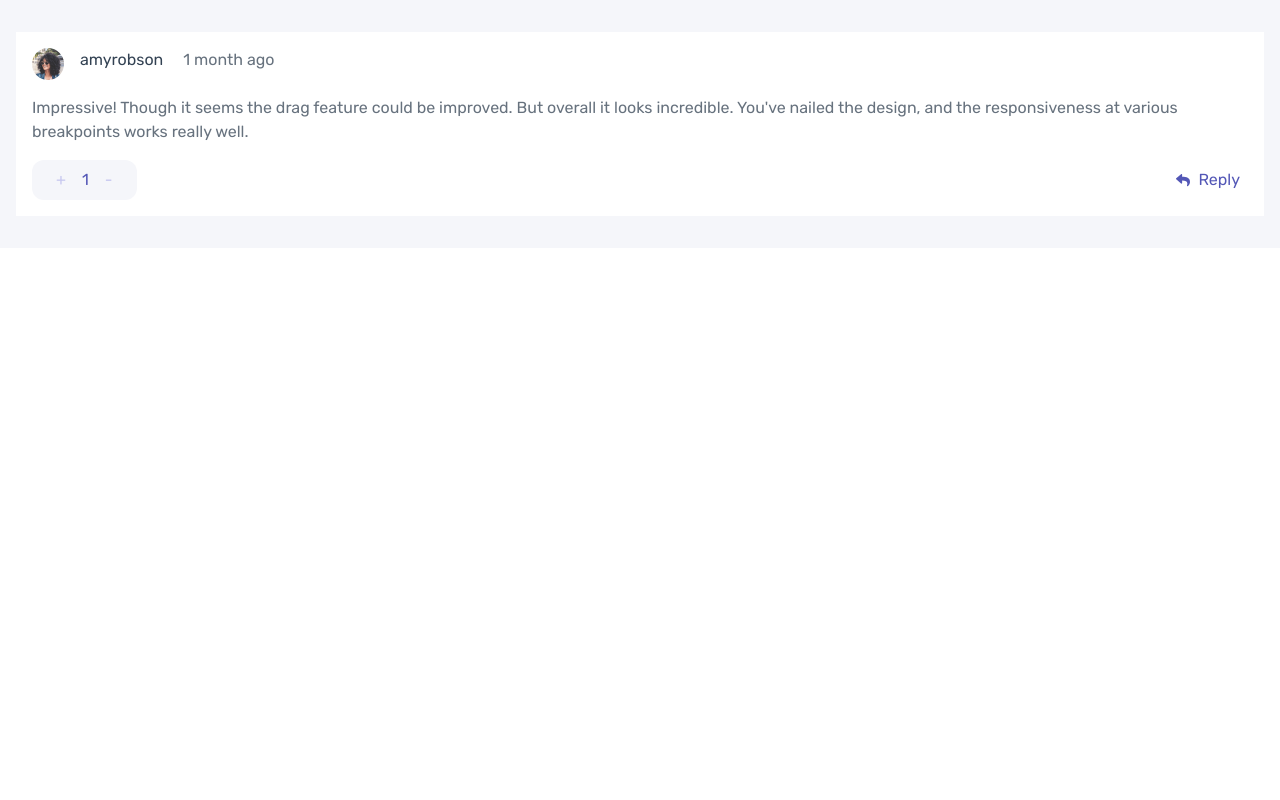
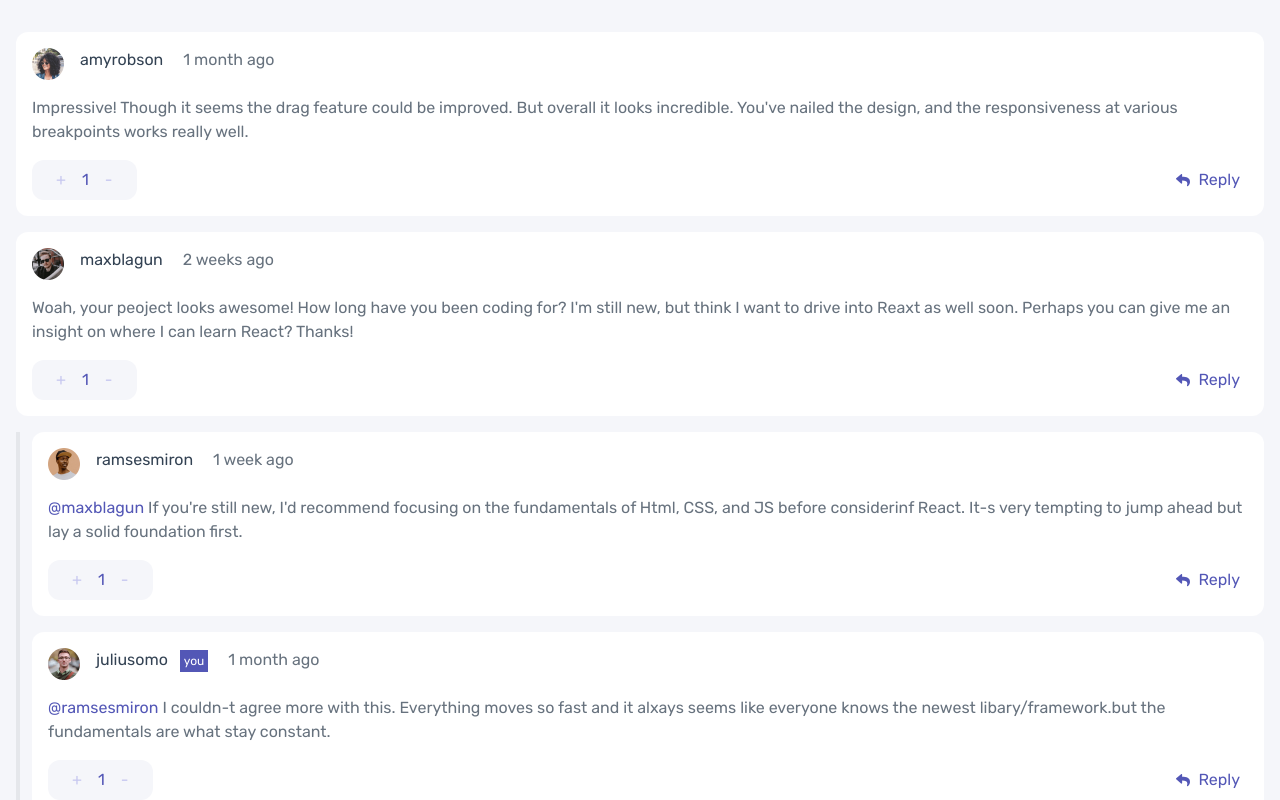
Before and after one commit to Georginio-prod/interactive-comments-section, a Vue app: page / in a window 1280 px wide. Shown: the top 800 px of the page. Built offline with nearby package versions, Linux system fonts and the light colour scheme.

Commit message:
style: ajustement

```diff
--- a/src/components/content.vue
+++ b/src/components/content.vue
@@ -1,8 +1,8 @@
 <template>
     <div class="w-full h-auto justify-center items-center bg-[#F5F6FA]">
-        <div class="w-full flex flex-col justify-center items-center px-4 py-8">
+        <div class="w-full flex flex-col  px-4 py-8">
 
-            <div class="bg-white px-4 py-4">
+            <div class="bg-white px-4 py-4 rounded-xl">
                 <div class="flex ">
                     <img src="/public/avatars/image-amyrobson.png" alt="avatar" class="w-8 h-8">
                     <p class="pl-4 text-textcol ">
@@ -47,6 +47,168 @@
                     </div>
                 </div>
             </div>
+
+            <div class="bg-white px-4 py-4 mt-4 rounded-xl">
+                <div class="flex ">
+                    <img src="/public/avatars/image-maxblagun.png" alt="avatar" class="w-8 h-8">
+                    <p class="pl-4 text-textcol ">
+                        maxblagun <span class="text-textdes pl-4">2 weeks ago</span>
+                    </p>
+                </div>
+                <div class=" pt-4 text-textdes">
+                    <p>
+                        {{ msg1 }}
+                    </p>
+                    <div class="flex justify-between items-center">
+                        <div class="bg-bgcol flex rounded-xl mt-4">
+                            <p class="px-6 py-2">
+                                <button @click="conteur++" key="bA" class="pr-4 text-btn">+</button>
+                                <span class="text-num pr-4"> {{ conteur }}</span>
+                                <button @click="conteur--" key="bB" class=" text-btn">-</button>
+                            </p>
+                        </div>
+                        <div class="flex items-center mt-4">
+                            <div v-if="!visible" class="flex items-center">
+                                <img src="/public/icon-reply.svg" alt="" class="mx-auto">
+                                <button @click="visible = true" class="text-num p-2">
+                                    Reply
+                                </button>
+                            </div>
+                            <div v-else class="flex flex-col items-center">
+                                <div class="flex items-center">
+                                    <img src="/public/icon-delete.svg" alt="">
+                                    <button class="p-2 text-sup">
+                                        Delete
+                                    </button>
+                                    <img src="/public/icon-edit.svg" alt="" class="pl-3">
+                                    <button class="p-2 text-num ">
+                                        Edit
+                                    </button>
+                                </div>
+
+
+                            </div>
+
+                        </div>
+                    </div>
+                </div>
+            </div>
+
+            <div class="relative">
+                <div class="border-2 w-1 h-[530px]  mt-4 absolute"></div>
+            </div>
+
+            <div class="bg-white px-4 py-4 mt-4 ml-4 rounded-xl">
+                <div class="flex ">
+                    <img src="/public/avatars/image-ramsesmiron.png" alt="avatar" class="w-8 h-8">
+                    <p class="pl-4 text-textcol ">
+                        ramsesmiron <span class="text-textdes pl-4">1 week ago</span>
+                    </p>
+                </div>
+                <div class=" pt-4 text-textdes">
+                    <p>
+                        <span class="text-num">@maxblagun</span>
+                        {{ msg2 }}
+                    </p>
+                    <div class="flex justify-between items-center">
+                        <div class="bg-bgcol flex rounded-xl mt-4">
+                            <p class="px-6 py-2">
+                                <button @click="conteur++" key="bA" class="pr-4 text-btn">+</button>
+                                <span class="text-num pr-4"> {{ conteur }}</span>
+                                <button @click="conteur--" key="bB" class=" text-btn">-</button>
+                            </p>
+                        </div>
+                        <div class="flex items-center mt-4">
+                            <div v-if="!visible" class="flex items-center">
+                                <img src="/public/icon-reply.svg" alt="" class="mx-auto">
+                                <button @click="visible = true" class="text-num p-2">
+                                    Reply
+                                </button>
+                            </div>
+                            <div v-else class="flex flex-col items-center">
+                                <div class="flex items-center">
+                                    <img src="/public/icon-delete.svg" alt="">
+                                    <button class="p-2 text-sup">
+                                        Delete
+                                    </button>
+                                    <img src="/public/icon-edit.svg" alt="" class="pl-3">
+                                    <button class="p-2 text-num ">
+                                        Edit
+                                    </button>
+                                </div>
+
+
+                            </div>
+
+                        </div>
+                    </div>
+                </div>
+            </div>
+
+            <div class="bg-white px-4 py-4 mt-4 ml-4 rounded-xl">
+                <div class="flex ">
+                    <img src="/public/avatars/image-juliusomo.png" alt="avatar" class="w-8 h-8">
+                    <p class="pl-4 text-textcol ">
+                        juliusomo <span class="text-white bg-num p-1 text-xs ml-2"> you</span> <span
+                            class="text-textdes pl-4">1 month ago</span>
+                    </p>
+                </div>
+                <div class=" pt-4 text-textdes">
+                    <p>
+                        <span class="text-num ">@ramsesmiron</span>
+                        {{ msg3 }}
+                    </p>
+                    <div class="flex justify-between items-center">
+                        <div class="bg-bgcol flex rounded-xl mt-4">
+                            <p class="px-6 py-2">
+                                <button @click="conteur++" key="bA" class="pr-4 text-btn">+</button>
+                                <span class="text-num pr-4"> {{ conteur }}</span>
+                                <button @click="conteur--" key="bB" class=" text-btn">-</button>
+                            </p>
+                        </div>
+                        <div class="flex items-center mt-4">
+                            <div v-if="!visible" class="flex items-center">
+                                <img src="/public/icon-reply.svg" alt="" class="mx-auto">
+                                <button @click="visible = true" class="text-num p-2">
+                                    Reply
+                                </button>
+                            </div>
+                            <div v-else class="flex flex-col items-center">
+                                <div class="flex items-center">
+                                    <img src="/public/icon-delete.svg" alt="">
+                                    <button class="p-2 text-sup">
+                                        Delete
+                                    </button>
+                                    <img src="/public/icon-edit.svg" alt="" class="pl-3">
+                                    <button class="p-2 text-num ">
+                                        Edit
+                                    </button>
+                                </div>
+
+
+                            </div>
+
+                        </div>
+                    </div>
+                </div>
+            </div>
+
+            <div class=" text-textdes bg-white mt-4 px-4 py-4 rounded-xl">
+                <div class="">
+                    <input type="text" placeholder="Add a comment..." class="w-full rounded-xl h-24 pl-4 border pb-10">
+                </div>
+                <div class="flex justify-between pt-4">
+                    <div>
+                        <img src="/public/avatars/image-juliusomo.png" alt="" class="h-8 w-8">
+                    </div>
+                    <div>
+                        <button class="text-white bg-num py-3 px-8 rounded-lg">
+                            SEND
+                        </button>
+                    </div>
+                </div>
+
+            </div>
         </div>
     </div>
 </template>
@@ -59,7 +221,9 @@ export default {
             conteur: 1,
             visible: false,
             msg: "Impressive! Though it seems the drag feature could be improved. But overall it looks incredible. You've nailed the design, and the responsiveness at various breakpoints works really well.",
-
+            msg1: "Woah, your peoject looks awesome! How long have you been coding for? I'm still new, but think I want to drive into Reaxt as well soon. Perhaps you can give me an insight on where I can learn React? Thanks!",
+            msg2: "If you're still new, I'd recommend focusing on the fundamentals of Html, CSS, and JS before considerinf React. It-s very tempting to jump ahead but lay a solid foundation first.",
+            msg3: "I couldn-t agree more with this. Everything moves so fast and it alxays seems like everyone knows the newest libary/framework.but the fundamentals are what stay constant."
         }
     },
     methods() {
--- a/tailwind.config.js
+++ b/tailwind.config.js
@@ -12,7 +12,8 @@ export default {
         textdes: '#67727E',
         btn:'#C5C6EF',
         num: '#5357B6',
-        sup: "#ED6368"
+        sup: "#ED6368",
+        line:'#979797'
       }
     },
   },
```
